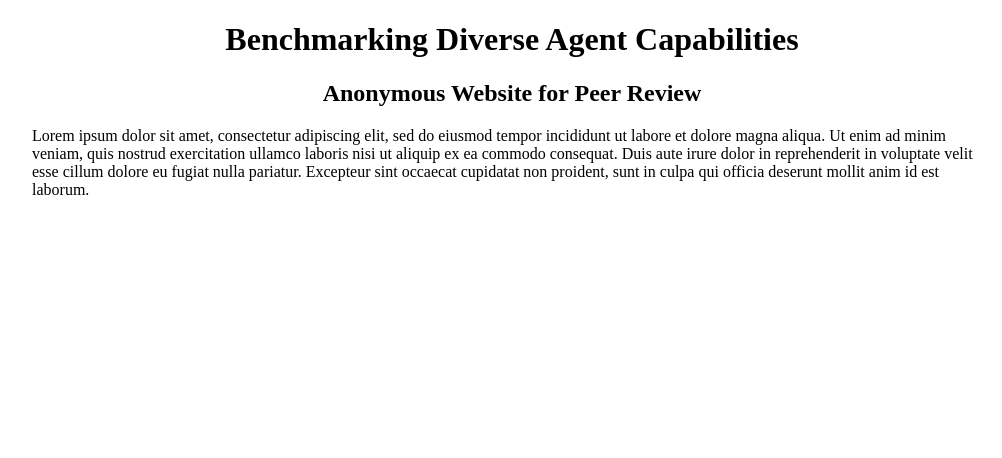
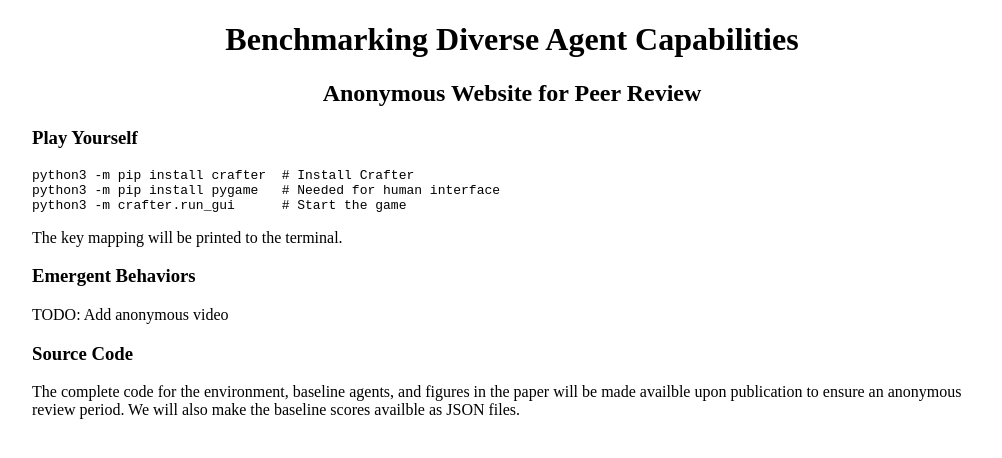
Before and after one commit to anonymous-website/crafter, a Jekyll site: the page built from index.md, in a window 1280 px wide. Shown: the top 458 px of the page, without its empty margins (128-1130 px from the left). Built offline with Jekyll 4.4.1, drawn with Linux system fonts in a browser that asks for light colours; our own code applies the rules of GitHub Pages for plain Markdown files.

Commit message:
Start filling the website.

````diff
--- a/index.md
+++ b/index.md
@@ -6,9 +6,22 @@ layout: default
 
 ## Anonymous Website for Peer Review
 
-Lorem ipsum dolor sit amet, consectetur adipiscing elit, sed do eiusmod tempor
-incididunt ut labore et dolore magna aliqua. Ut enim ad minim veniam, quis
-nostrud exercitation ullamco laboris nisi ut aliquip ex ea commodo consequat.
-Duis aute irure dolor in reprehenderit in voluptate velit esse cillum dolore eu
-fugiat nulla pariatur. Excepteur sint occaecat cupidatat non proident, sunt in
-culpa qui officia deserunt mollit anim id est laborum.
+### Play Yourself
+
+```
+python3 -m pip install crafter  # Install Crafter
+python3 -m pip install pygame   # Needed for human interface
+python3 -m crafter.run_gui      # Start the game
+```
+
+The key mapping will be printed to the terminal.
+
+### Emergent Behaviors
+
+TODO: Add anonymous video
+
+### Source Code
+
+The complete code for the environment, baseline agents, and figures in the
+paper will be made availble upon publication to ensure an anonymous review
+period. We will also make the baseline scores availble as JSON files.
````
